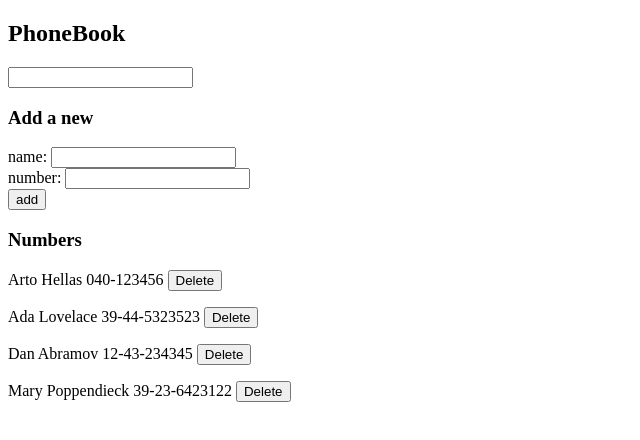
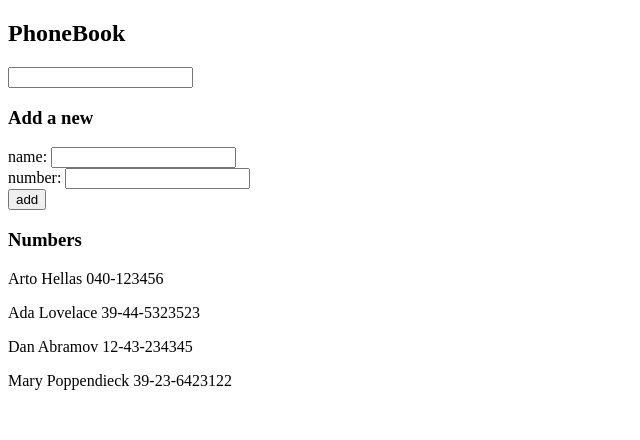
Before and after one commit to JuampiConejera/FullStackOpen, a React (Vite) app in the folder part2/thePhonebook/: page / in a window 1280 px wide. Shown: the top 440 px of the page, without its empty margins (0-640 px from the left). Built offline with nearby package versions, Linux system fonts and the light colour scheme; data requests are answered from the project's data file.

Commit message:
vuelta atras

```diff
--- a/part2/thePhonebook/src/App.jsx
+++ b/part2/thePhonebook/src/App.jsx
@@ -19,13 +19,6 @@ const App = () => {
       })
   }, [])
 
-  const handleDelete = (id) => {
-    listService
-      .deletePerson(id)
-      .then(() => {
-      })
-  }
-
   return (
     <div>
       <h2>PhoneBook</h2>
@@ -33,7 +26,7 @@ const App = () => {
       <h3>Add a new</h3>
       <PersonForm newName={newName} setNewName={setNewName} newNumber={newNumber} setNewNumber={setNewNumber} persons={persons} setPersons={setPersons} />
       <h3>Numbers</h3>
-      <Persons persons={persons} filter={filter} handleDelete={handleDelete} />
+      <Persons persons={persons} filter={filter} />
     </div>
   )
 }
--- a/part2/thePhonebook/src/components/List.jsx
+++ b/part2/thePhonebook/src/components/List.jsx
@@ -1,10 +1,5 @@
-export const List = ({ person, handleDelete }) => {
-    const deleter = () => {
-        if(window.confirm(`Delete ${person.name}?`)) {
-            handleDelete(person.id)
-        }
-    }
+export const List = ({ person }) => {
     return (
-            <p>{person.name}    {person.number} <button onClick={deleter}>Delete</button></p>
+            <p>{person.name}    {person.number}</p>
     )
 }
--- a/part2/thePhonebook/src/components/Persons.jsx
+++ b/part2/thePhonebook/src/components/Persons.jsx
@@ -1,12 +1,12 @@
 import { List } from './List'
-export const Persons = ( {persons, filter, handleDelete}) => {
+export const Persons = ( {persons, filter}) => {
     const personsToShow = persons.filter(persons =>
         persons.name.toLowerCase().includes(filter.toLowerCase())
     )
     return (
         <div>
             {personsToShow.map(persons =>
-                <List key={persons.name} person={persons} handleDelete={handleDelete}/>
+                <List key={persons.name} person={persons} />
             )}
         </div>
     )
--- a/part2/thePhonebook/src/services/ListNumbers.js
+++ b/part2/thePhonebook/src/services/ListNumbers.js
@@ -10,13 +10,7 @@ const create = newObject => {
   return axios.post(baseUrl, newObject)
 }
 
-const deletePerson = (id) => {
-  axios.delete(`${baseUrl}/${id}`)
-  return console.log(getAll())
-}
-
 export default {
   getAll: getAll,
-  create: create,
-  deletePerson: deletePerson
+  create: create
 }
```
